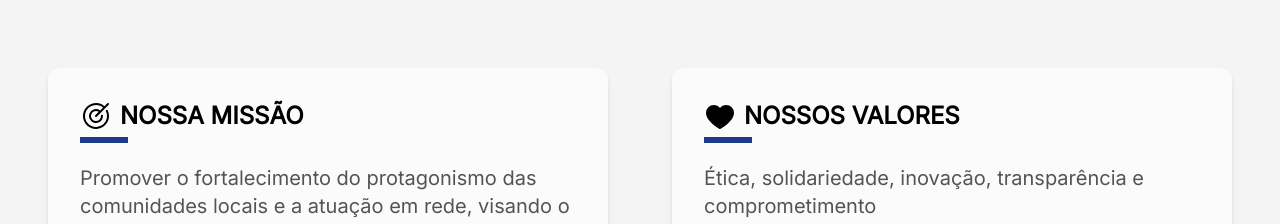
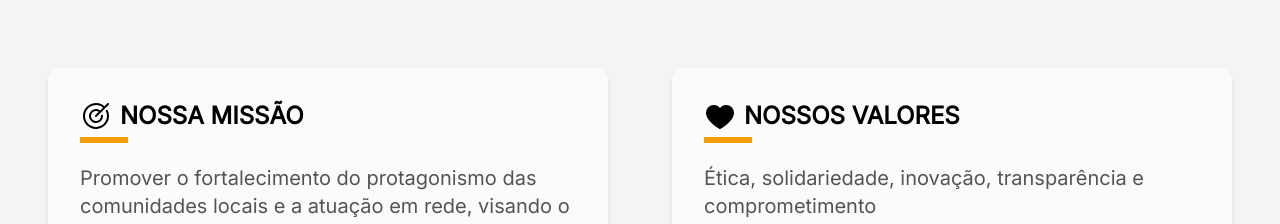
Before and after one commit to softeam-org/icose-web, a React (Vite) app: page / in a window 1280 px wide. Shown: the part 960-1184 px from the top of the page. Built offline with nearby package versions, Linux system fonts and the light colour scheme.

Commit message:
Muda nome da propriedade

```diff
--- a/src/components/Inicio/Card.jsx
+++ b/src/components/Inicio/Card.jsx
@@ -11,7 +11,7 @@ function Card({icon, title, text}) {
     <div className="flex-1 bg-[#FBFBFB] shadow-md rounded-xl">
       <div className="flex flex-col gap-8 p-8">
         <Title
-          underlineColor="#F59E0B"
+          color="#F59E0B"
           content={cardTitle}
         />
         <div className="text-[#545454] text-xl">{text}</div>
```
